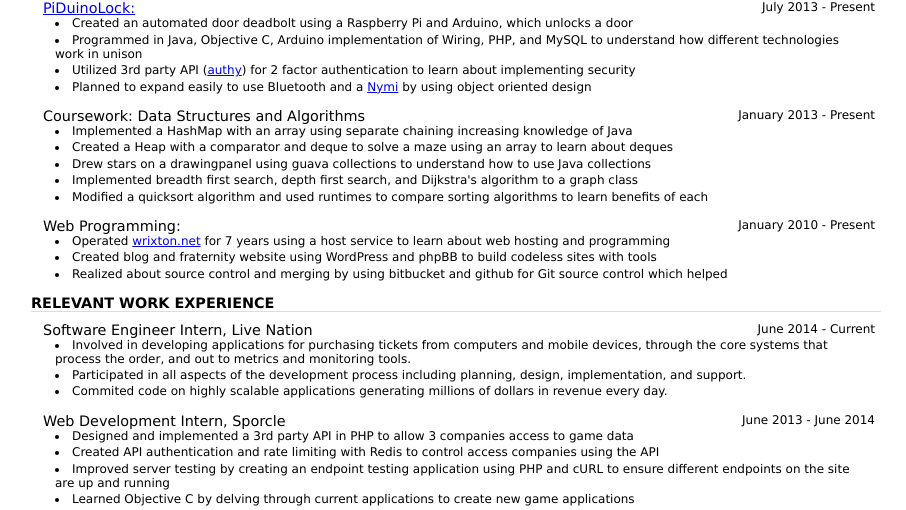
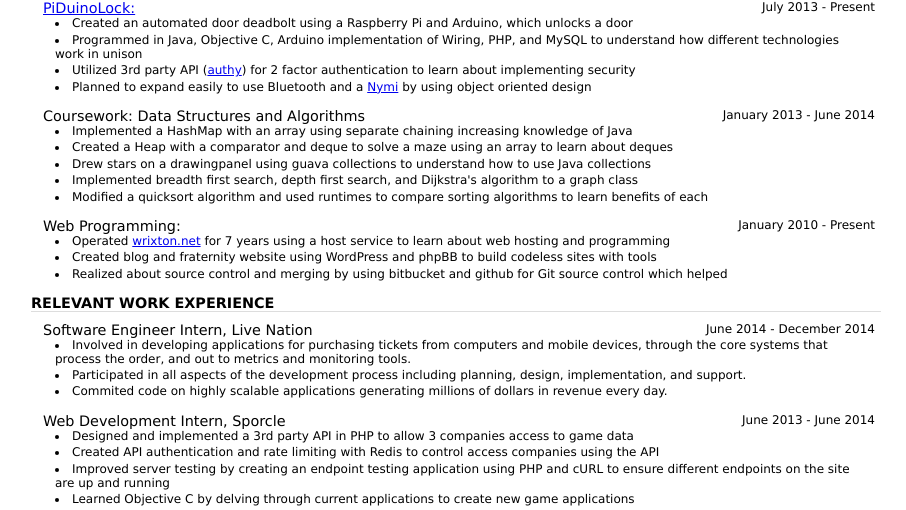
Before and after one commit to rwwarren/war.re, a PHP site: page /n/index.php in a window 1280 px wide. Shown: the part 202-712 px from the top of the page, without its empty margins (184-1090 px from the left). Run offline with PHP 8.4, Linux system fonts and the light colour scheme.

Commit message:
update resume

```diff
--- a/subdomains/ryan/n/index.php
+++ b/subdomains/ryan/n/index.php
@@ -227,7 +227,7 @@
         <li>
         <div class="activity">
           <div class="title"><h3>Coursework: Data Structures and Algorithms</h3></div>
-          <div class="date">January 2013 - Present</div>
+          <div class="date">January 2013 - June 2014</div>
           <ul>
             <li>Implemented a HashMap with an array using separate chaining increasing knowledge of Java</li>
             <li>Created a Heap with a comparator and deque to solve a maze using an array to learn about deques</li>
@@ -258,7 +258,7 @@
         <li>
           <div class="activity">
             <div class="title"><h3>Software Engineer Intern, Live Nation </h3></div>
-            <div class="date">June 2014 - Current</div>
+            <div class="date">June 2014 - December 2014</div>
             <ul>
               <li>Involved in developing applications for purchasing tickets from computers and mobile devices, through the core systems that process the order, and out to metrics and monitoring tools.</li>
               <li>Participated in all aspects of the development process including planning, design, implementation, and support.</li>
```
